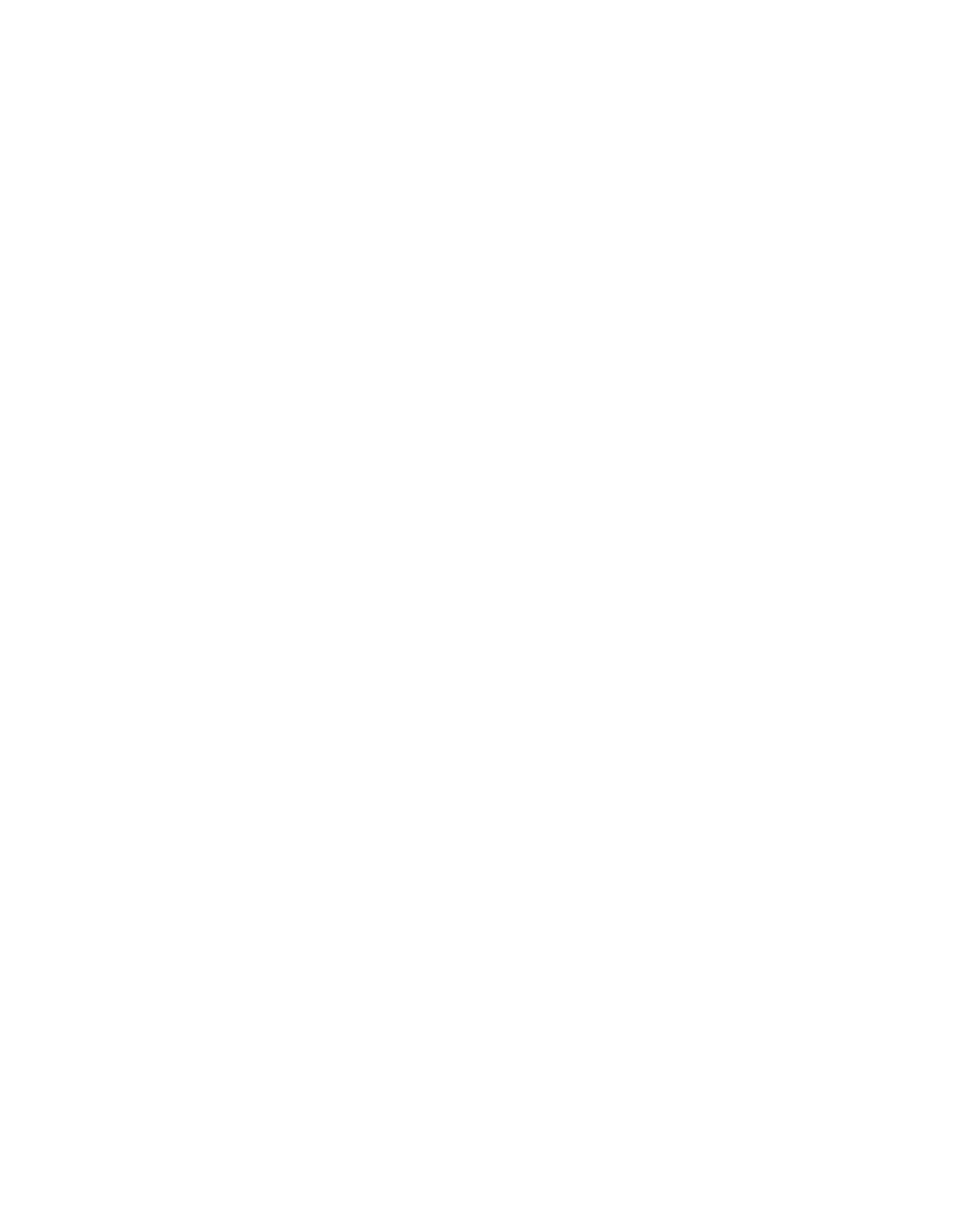
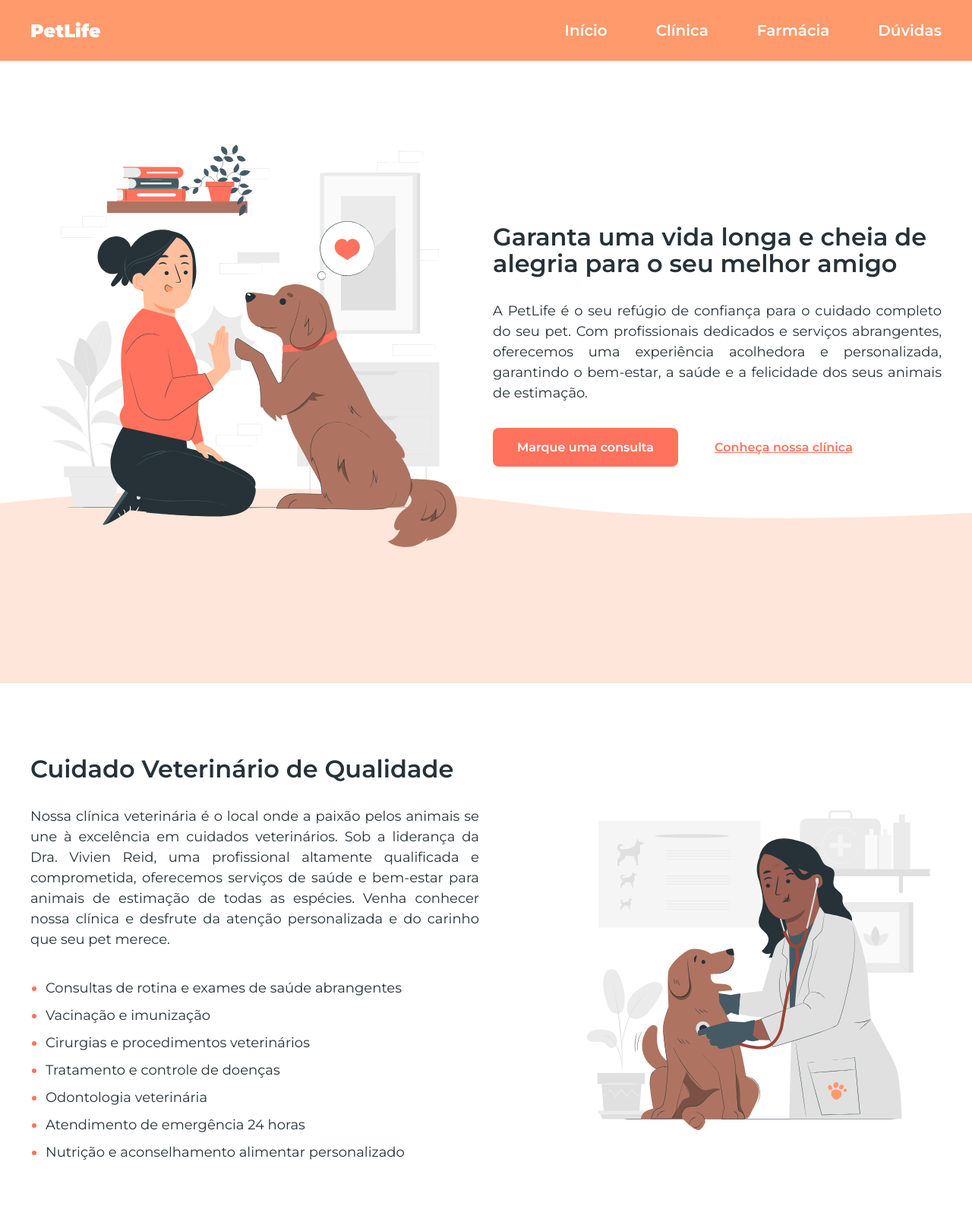
Before and after one commit to thiagorodriguezdev/petlife, a plain HTML site: page index.html in a window 1280 px wide. Shown: the top 1600 px of the page at 76% size. Before the commit the page ends 800 px from the top, so only its background shows below. Drawn offline with Linux system fonts and the light colour scheme.

Commit message:
atualizando projeto

```diff
--- /dev/null
+++ b/css/index.css
@@ -0,0 +1,243 @@
+* {
+  margin: 0;
+  padding: 0;
+  box-sizing: border-box;
+  -webkit-font-smoothing: antialiased;
+  font-family: "Montserrat", sans-serif;
+}
+
+html {
+  font-size: 62.5%;
+}
+
+img {
+  max-width: 100%;
+  display: block;
+}
+
+li {
+  list-style: none;
+}
+
+a {
+  text-decoration: none;
+  display: inline-block;
+}
+
+button {
+  background-color: transparent;
+  border: 0;
+  cursor: pointer;
+}
+
+:root {
+  --cor1: #ff9a6c;
+  --cor2: #ff9a6c40;
+  --cor3: #263238;
+  --cor4: #000;
+  --cor5: #fff;
+  --cor6: #ff725e;
+}
+
+h1 {
+  font-size: 3.2rem;
+  font-weight: 600;
+  line-height: 110%;
+}
+
+.container {
+  width: 100%;
+  max-width: 1230px;
+  margin: 0 auto;
+  padding: 0 1.5rem;
+}
+
+header {
+  width: 100%;
+  height: 8rem;
+  background-color: var(--cor1);
+  display: flex;
+  align-items: center;
+}
+
+header .logo p {
+  color: var(--cor5);
+  font-size: 2.4rem;
+  font-weight: 900;
+}
+
+header .container {
+  display: flex;
+  justify-content: space-between;
+  align-items: center;
+}
+
+header .menu ul {
+  gap: 64px;
+  display: flex;
+}
+
+header .menu ul li a {
+  color: var(--cor5);
+  font-size: 2rem;
+  font-weight: 600;
+  transition: opacity 0.3s ease;
+}
+
+header .menu ul li a:hover {
+  opacity: 0.7;
+}
+
+.s-hero {
+  padding-top: 8.4rem;
+  position: relative;
+}
+
+.s-hero::before {
+  content: "";
+  position: absolute;
+  background-image: url(../assets/onda.svg);
+  width: 100%;
+  height: 25.6rem;
+  left: 0;
+  bottom: -15.5rem;
+  z-index: -1;
+}
+
+.s-hero .container {
+  display: flex;
+  align-items: center;
+  justify-content: space-between;
+}
+
+.s-hero .info {
+  width: 100%;
+  max-width: 59.1rem;
+}
+
+.s-hero .info h1 {
+  color: var(--cor3);
+  font-size: 3.2rem;
+  font-weight: 600;
+  line-height: 110%;
+  margin-bottom: 3.2rem;
+}
+
+.s-hero .info p {
+  color: var(--cor3);
+  font-size: 1.8rem;
+  line-height: 150%;
+  margin-bottom: 3.2rem;
+  text-align: justify;
+}
+
+.s-hero .info .buttons {
+  display: flex;
+  align-items: center;
+  gap: 4.8rem;
+}
+
+.s-hero .info .btn-primary {
+  padding: 1.6rem 3.2rem;
+  border-radius: 0.8rem;
+  background: var(--cor6);
+  color: var(--cor5);
+  font-size: 1.6rem;
+  font-weight: 600;
+  transition: background-color 0.3s ease;
+}
+
+.s-hero .info .btn-primary:hover {
+  background-color: var(--cor1);
+}
+
+.s-hero .info .link {
+  color: var(--cor6);
+  font-size: 1.6rem;
+  font-weight: 600;
+  text-decoration-line: underline;
+  transition: opacity 0.3s ease;
+}
+
+.s-hero .info .link:hover {
+  opacity: 0.7;
+}
+
+.s-clinic {
+  padding-top: 25rem;
+}
+
+.s-clinic .container {
+  display: flex;
+  justify-content: space-between;
+  align-items: center;
+}
+
+.s-clinic .info {
+  width: 100%;
+  max-width: 59.1rem;
+}
+
+.s-clinic .info h1 {
+  color: var(--cor3);
+  padding-bottom: 3.2rem;
+}
+
+.s-clinic .info p {
+  color: var(--cor3);
+  font-size: 1.8rem;
+  line-height: 150%;
+  padding-bottom: 3.2rem;
+  text-align: justify;
+}
+
+.s-clinic .info ul li {
+  list-style: disc;
+  color: var(--cor3);
+  font-size: 1.8rem;
+  line-height: 200%;
+  margin-left: 2rem;
+}
+
+.s-clinic .info ul li::marker {
+  color: var(--cor6);
+}
+
+.s-shop .container {
+  padding-top: 12.8rem;
+  max-width: 95.4rem;
+  margin: 0 auto;
+  display: flex;
+  flex-direction: column;
+  align-items: center;
+  text-align: center;
+}
+
+.s-shop h1 {
+  max-width: 46.9rem;
+  padding-bottom: 6.4rem;
+}
+
+.s-shop p {
+  padding-top: 6.4rem;
+  width: 100%;
+  max-width: 95.4rem;
+  color: var(--cor3);
+  font-size: 1.8rem;
+  line-height: 150%;
+  text-align: justify;
+}
+
+.s-faq {
+  padding-top: 20rem;
+}
+
+.s-faq .container {
+  display: flex;
+  align-items: center;
+  justify-content: space-between;
+}
+
+.s-faq .duvidas {
+  max-width: 59.1rem;
+}
--- a/index.html
+++ b/index.html
@@ -2,13 +2,124 @@
 <html lang="pt-br">
 
 <head>
+  <link rel="preconnect" href="https://fonts.googleapis.com">
+  <link rel="preconnect" href="https://fonts.gstatic.com" crossorigin>
+  <link href="https://fonts.googleapis.com/css2?family=Montserrat:ital,wght@0,100..900;1,100..900&display=swap"
+    rel="stylesheet">
   <meta charset="UTF-8">
   <meta name="viewport" content="width=device-width, initial-scale=1.0">
-  <title>Document</title>
+  <title>PetLife</title>
+  <link rel="stylesheet" href="css/index.css">
 </head>
 
 <body>
-
+  <header>
+    <div class="container">
+      <a class="logo" href="index.html">
+        <p>PetLife</p>
+      </a>
+      <nav class="menu">
+        <ul>
+          <li>
+            <a href="#inicio">Início</a>
+          </li>
+          <li>
+            <a href="#clinica">Clínica</a>
+          </li>
+          <li>
+            <a href="#farmacia">Farmácia</a>
+          </li>
+          <li>
+            <a href="#duvidas">Dúvidas</a>
+          </li>
+        </ul>
+      </nav>
+    </div>
+  </header>
+  <section class="s-hero" id="inicio">
+    <div class="container">
+      <img src="assets/left-img.svg" alt="">
+      <div class="info">
+        <h1>Garanta uma vida longa e cheia de alegria para o seu melhor amigo</h1>
+        <p>A PetLife é o seu refúgio de confiança para o cuidado completo do seu pet. Com profissionais dedicados e
+          serviços abrangentes, oferecemos uma experiência acolhedora e personalizada, garantindo o bem-estar, a saúde e
+          a felicidade dos seus animais de estimação.</p>
+        <div class="buttons">
+          <button class="btn-primary">
+            Marque uma consulta
+          </button>
+          <a class="link" href="#">Conheça nossa clínica</a>
+        </div>
+      </div>
+    </div>
+  </section>
+  <section class="s-clinic" id="clinica">
+    <div class="container">
+      <div class="info">
+        <h1>Cuidado Veterinário de Qualidade</h1>
+        <p>Nossa clínica veterinária é o local onde a paixão pelos animais se une à excelência em cuidados veterinários.
+          Sob a liderança da Dra. Vivien Reid, uma profissional altamente qualificada e comprometida, oferecemos
+          serviços de saúde e bem-estar para animais de estimação de todas as espécies. Venha conhecer nossa clínica e
+          desfrute da atenção personalizada e do carinho que seu pet merece.</p>
+        <ul>
+          <li>Consultas de rotina e exames de saúde abrangentes</li>
+          <li>Vacinação e imunização</li>
+          <li>Cirurgias e procedimentos veterinários</li>
+          <li>Tratamento e controle de doenças</li>
+          <li>Odontologia veterinária</li>
+          <li>Atendimento de emergência 24 horas</li>
+          <li>Nutrição e aconselhamento alimentar personalizado</li>
+        </ul>
+      </div>
+      <img src="./assets/img-right.svg" alt="" loading="lazy">
+    </div>
+  </section>
+  <section class="s-shop" id="farmacia">
+    <div class="container">
+      <h1>Venha conferir o nosso petshop e farmácia</h1>
+      <img src="./assets/img-pharmacy.svg" alt="" loading="lazy">
+      <p>Além de ser uma clínica veterinária de confiança, também contamos com um completo petshop e farmácia. Nosso
+        petshop oferece uma ampla seleção de produtos de alta qualidade, desde alimentos balanceados e petiscos
+        deliciosos
+        até brinquedos divertidos e acessórios elegantes para o seu pet. Na nossa farmácia, você encontrará uma
+        variedade
+        de medicamentos, produtos de cuidados e suplementos recomendados pelos nossos veterinários, garantindo que o
+        bem-estar e a saúde do seu amado pet estejam sempre em boas mãos. Tudo o que você precisa para cuidar e mimar o
+        seu pet está aqui, no nosso petshop e farmácia, com a mesma dedicação e qualidade que nos tornou referência na
+        área veterinária.</p>
+    </div>
+  </section>
+  <section class="s-faq" id="duvidas">
+    <div class="container">
+      <img src="./assets/img-faq.svg" alt="" loading="lazy">
+      <div class="duvidas">
+        <h2>Ficou algum dúvida?</h2>
+        <div>
+          <h3>Quais serviços são oferecidos pela clínica veterinária da PetLife?</h3>
+          <img src="./assets/Vector 2.svg" alt="">
+          <p>A clínica da PetLife oferece uma ampla gama de serviços, incluindo consultas de rotina, vacinação,
+            cirurgias, tratamento de doenças, cuidados odontológicos, atendimento de emergência 24 horas, programas de
+            prevenção de pulgas, carrapatos e vermes, entre outros. Nosso objetivo é fornecer cuidados abrangentes e
+            personalizados para garantir a saúde e o bem-estar do seu pet.</p>
+        </div>
+        <div>
+          <h3>Quais espécies de animais a clínica veterinária atende?</h3>
+          <img src="./assets/Vector 2.svg" alt="">
+          <p>Lorem ipsum dolor, sit amet consectetur adipisicing elit. Quis animi dolore magnam eaque, repudiandae, quisquam illum hic error cumque iste sint, esse voluptates unde? Illum facilis adipisci aliquid eius! Quasi?</p>
+        </div>
+        <div>
+          <h3>A clínica veterinária da PetLife possui serviços de emergência?</h3>
+          <img src="./assets/Vector 2.svg" alt="">
+          <p>Lorem ipsum dolor, sit amet consectetur adipisicing elit. Aspernatur voluptas, sint deserunt reprehenderit nesciunt voluptatum eum adipisci, tenetur omnis, veniam ab non! Consectetur enim, non consequatur quos autem perferendis mollitia!</p>
+        </div>
+        <div>
+          <h3>A clínica oferece serviços de banho e tosa?</h3>
+          <img src="./assets/Vector 2.svg" alt="">
+          <p>Lorem ipsum dolor sit amet consectetur adipisicing elit. Consequuntur perferendis quisquam in quo maxime tenetur ipsum cumque consectetur, minus ea alias soluta voluptatum, veniam sapiente perspiciatis, tempore possimus quaerat atque!</p>
+        </div>
+      </div>
+    </div>
+  </section>
 </body>
 
 </html>
```
